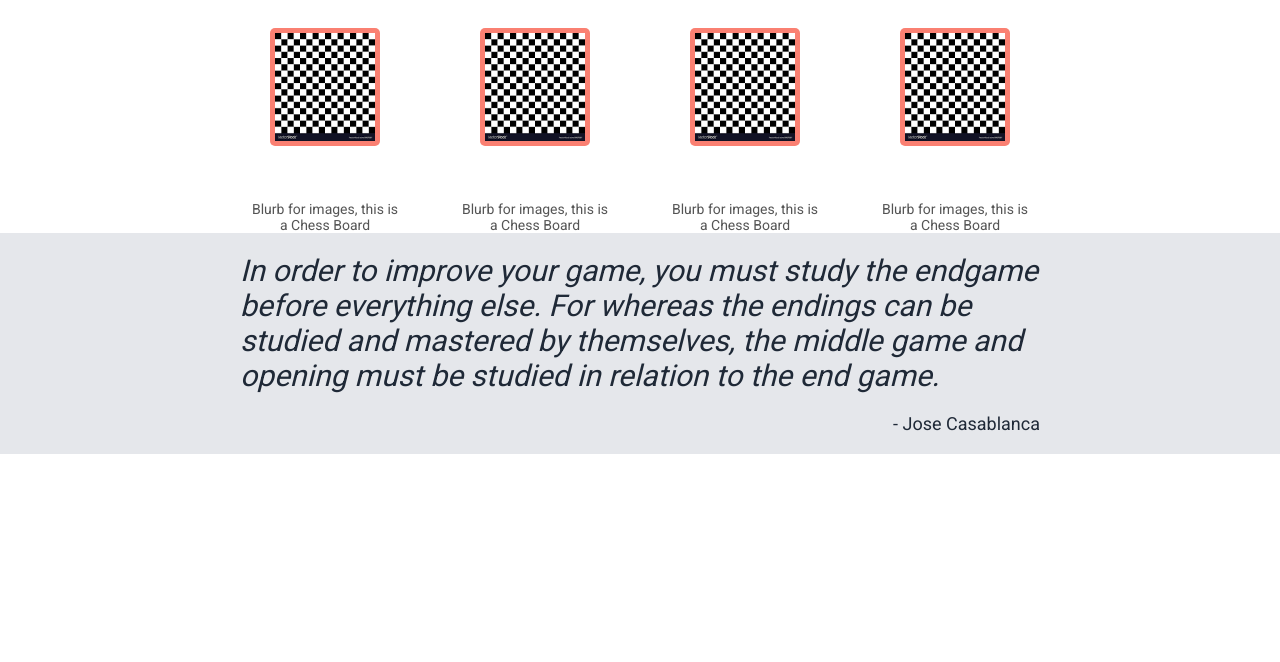
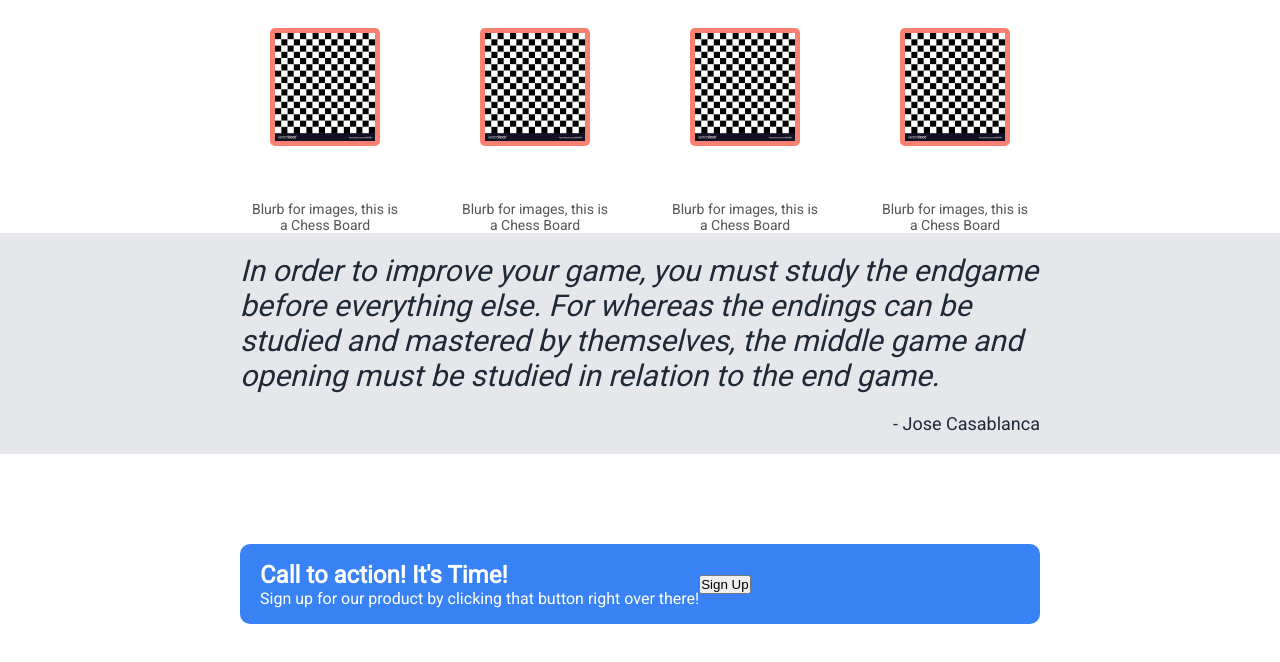
Before and after one commit to okcabroad/odin-landing-page, a plain HTML site: page index.html in a window 1280 px wide. Shown: the part 592-1254 px from the top of the page. Before the commit the page ends 1046 px from the top, so only its background shows below. Drawn offline with Linux system fonts and the light colour scheme.

Commit message:
fourth section banner

```diff
--- a/index.html
+++ b/index.html
@@ -68,6 +68,23 @@
         </div>
     </div>
 
+    <div class="fourth-section">
+        <div class="sign-up-banner">
+            <div class="sign-up-banner-text">
+                <p id="call-to-action">Call to action! It's Time!</p>
+                <p id="sign-up-description">Sign up for our product by clicking that button right over there! </p>
+            </div>
+            <div class="sign-up-banner-right">
+                <button>Sign Up</button>
+
+
+            </div>
+
+        </div>
+
+
+    </div>
+
             </div>
         </div>
     </body>
--- a/style.css
+++ b/style.css
@@ -168,5 +168,49 @@ h2 {
     color: #1F2937;
     font-size: large;
 
+}
+
+.fourth-section{
+    display: flex;
+    justify-content: center;
+    align-items: center;
+}
+
+.sign-up-banner{
+    display: flex;
+    width: 800px;
+    height: 80px;
+    background-color:#3882f6;
+    align-self: center;
+    margin: 90px;
+    border-radius: 10px;
+    align-items: center;
+    justify-content: flex-start;
+
 
 }
+
+.sign-up-banner-text{
+    display: flex;
+    flex-direction: column;
+    color: white;
+    justify-content: center;
+    align-items: flex-start;
+    margin-left: 20px;
+}
+
+#call-to-action{
+    font-size: x-large;
+    font-weight: bolder;
+
+}
+
+.sign-up-banner-right{
+    display: flex;
+    flex-direction: column;
+    align-items: flex-end;
+    justify-content: flex-end;
+    width: max-content;
+
+
+}
```
